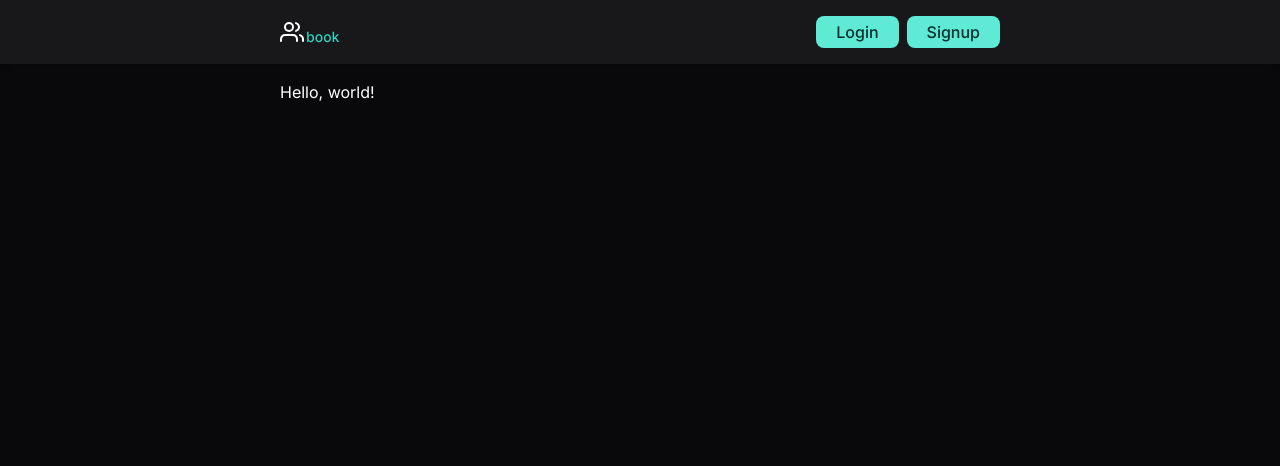
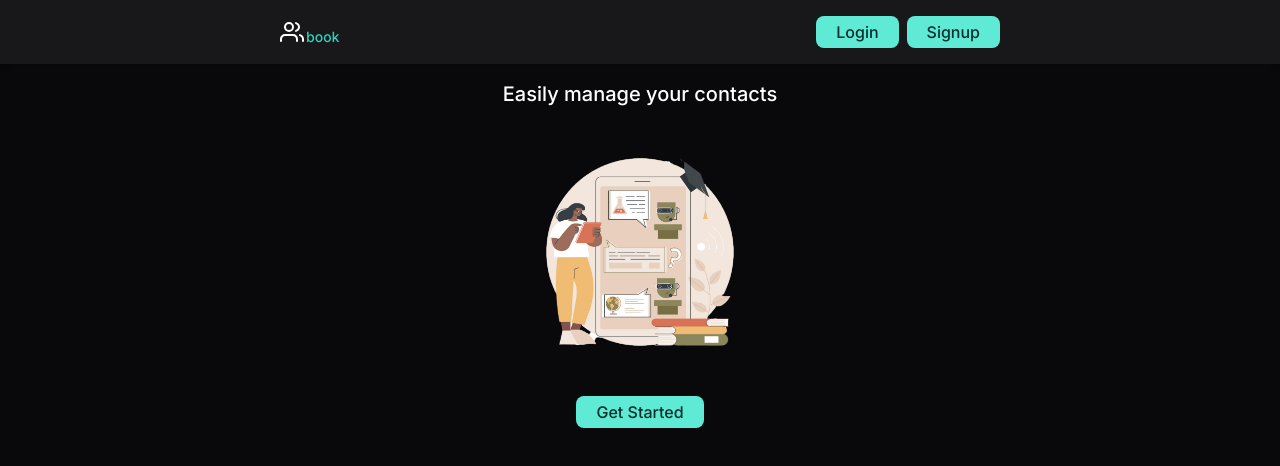
Before and after one commit to wendell-kenneddy/contact-book-frontend, a Next.js app: page / in a window 1280 px wide. Shown: the top 466 px of the page. Built offline with nearby package versions, Linux system fonts and the light colour scheme.

Commit message:
feat(pages): add homepage content

```diff
--- a/src/app/page.tsx
+++ b/src/app/page.tsx
@@ -1,3 +1,17 @@
+import Image from "next/image";
+import { Button } from "@/components/button";
+import Link from "next/link";
+
 export default function Home() {
-  return <h1 className="text-white">Hello, world!</h1>;
+  return (
+    <main className="flex flex-col items-center gap-4">
+      <h1 className="text-white text-xl font-medium">Easily manage your contacts</h1>
+
+      <Image src="/chat-illustration.png" width={256} height={256} alt="Chat illustration" />
+
+      <Link href="/dashboard">
+        <Button variant="primary">Get Started</Button>
+      </Link>
+    </main>
+  );
 }
```
